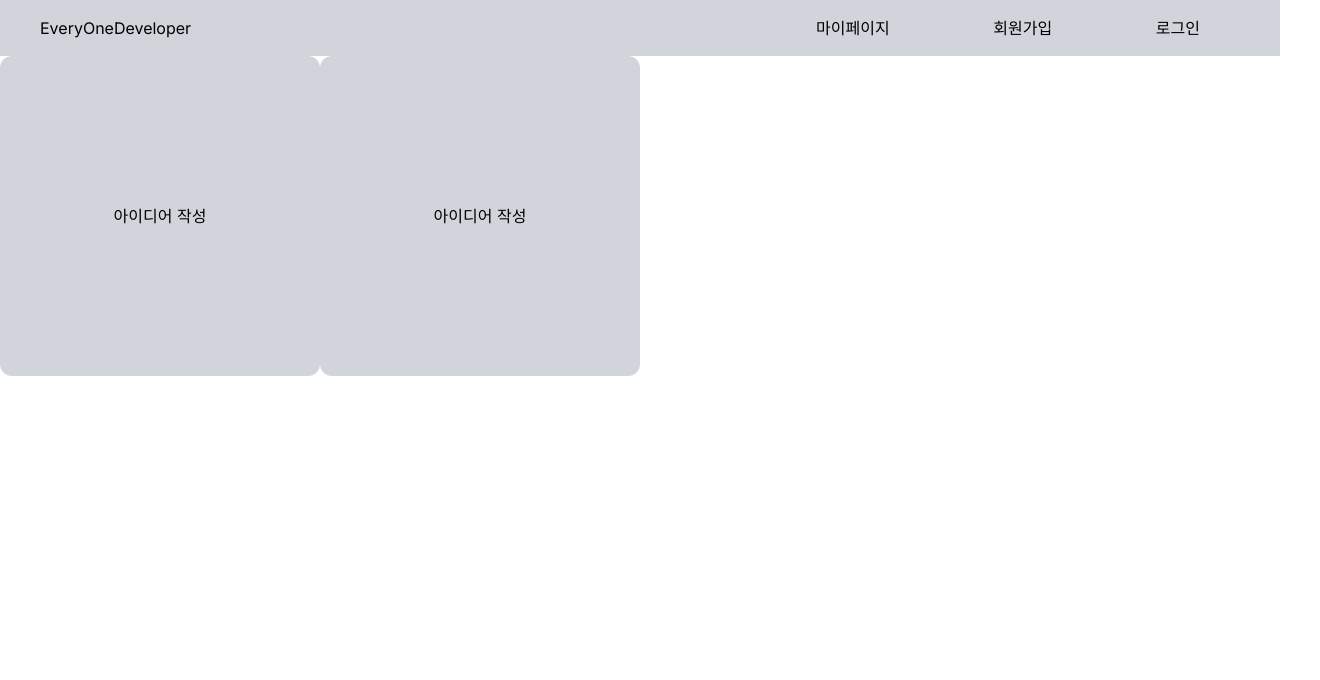
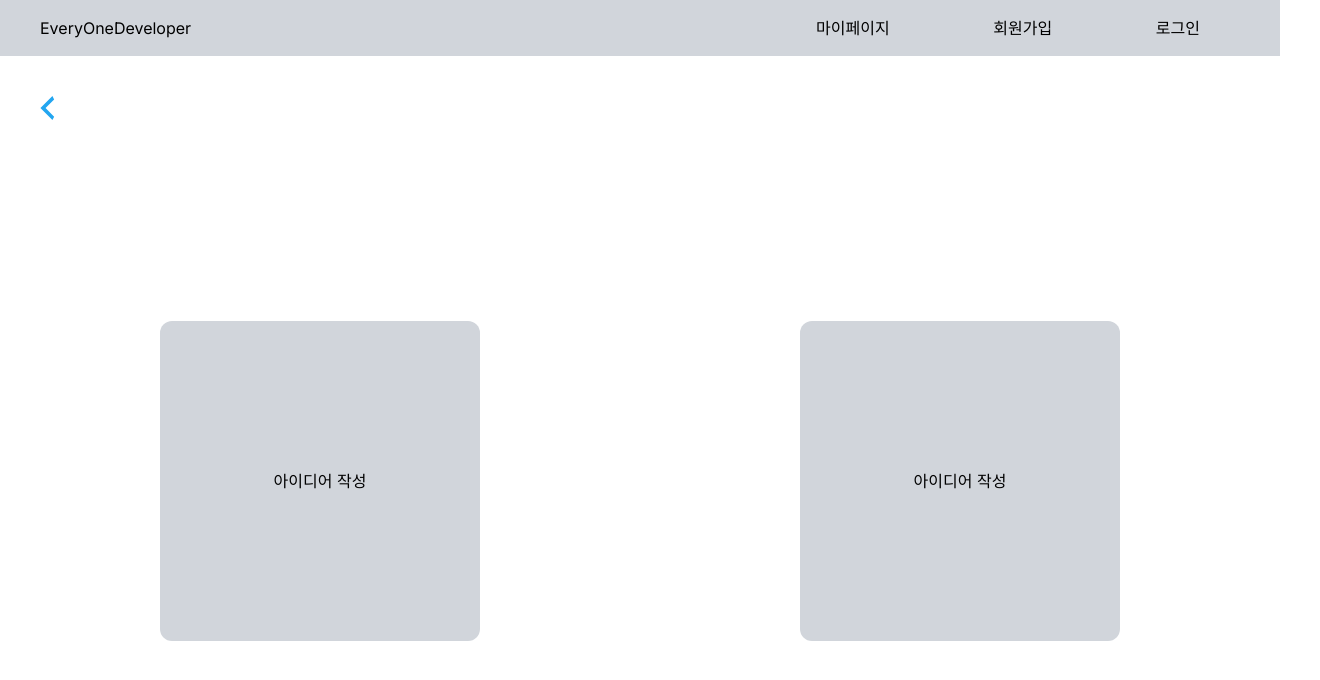
Before and after one commit to kimwoojin123/eod, a Next.js app: page /ideaApply in a window 1280 px wide. Shown: the top 680 px of the page, 1320 px wide, since content can reach past the window. Built offline with nearby package versions, Linux system fonts and the light colour scheme.

Commit message:
뒤로가기 버튼 생성

```diff
--- a/app/ideaApply/page.tsx
+++ b/app/ideaApply/page.tsx
@@ -1,10 +1,16 @@
 import { IdeaWriteButton, IdeaDrawButton } from "../ui/Buttons/ideaApplyButtons"
+import BackButton from "../ui/Buttons/backButton"
 
 export default function IdeaApply(){
   return (
-    <div className="flex">
-      <IdeaWriteButton />
-      <IdeaDrawButton />
+    <div>
+      <div className="relative top-10 left-10">
+      <BackButton />
+      </div>
+      <div className="flex h-screen justify-around items-center">
+        <IdeaWriteButton />
+        <IdeaDrawButton />
+      </div>
     </div>
   )
 }
--- /dev/null
+++ b/app/ui/Buttons/backButton.tsx
@@ -0,0 +1,11 @@
+'use client'
+
+import { useRouter } from 'next/navigation'
+
+export default function BackButton(){
+  const router = useRouter();
+
+  return <svg xmlns="http://www.w3.org/2000/svg" width="15" height="25" viewBox="0 0 15 25" fill="none" onClick={()=>router.back()} className='cursor-pointer'>
+  <path d="M14.1406 3.55235L5.5692 12.1238L14.1406 20.6952L12.4263 24.1238L0.426343 12.1238L12.4263 0.123779L14.1406 3.55235Z" fill="#23A6F0"/>
+  </svg>
+}
```
